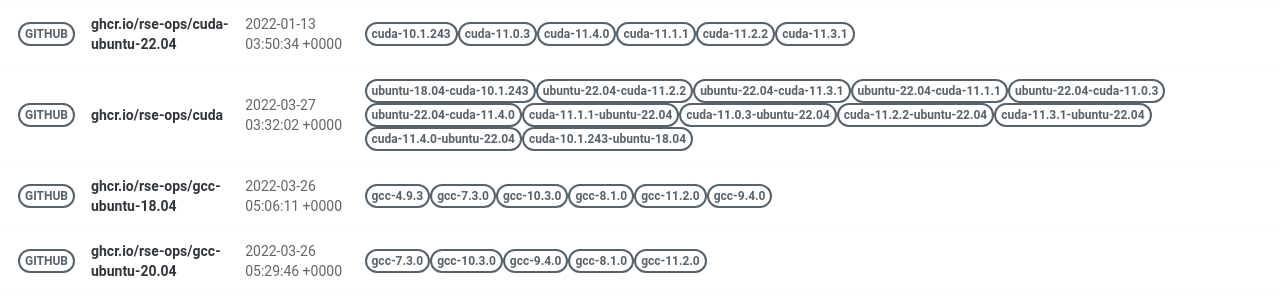
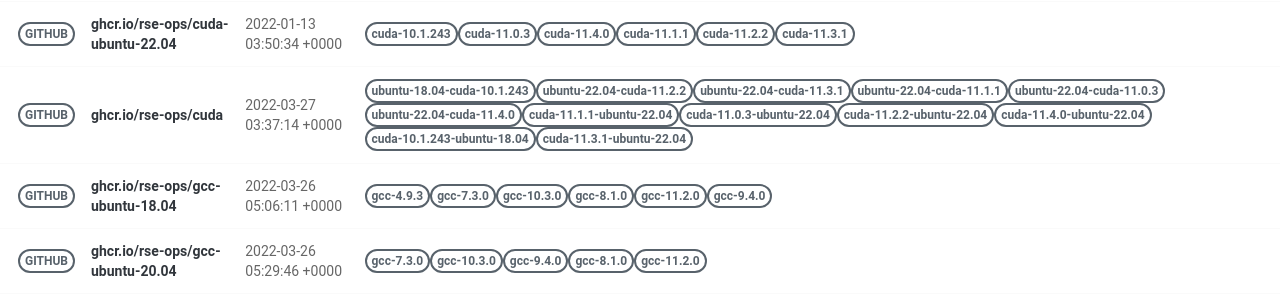
Before and after one commit to rse-ops/docker-images, a Jekyll site: the page built from pages/index.md, in a window 1280 px wide. Shown: the part 428-728 px from the top of the page. Built offline with Jekyll 4.4.1, drawn with Linux system fonts in a browser that asks for light colours; nearby versions of some CDN libraries.

Commit message:
Automated push to update library 2022-03-27

```diff
--- a/_library/ghcr.io-rse-ops-cuda.md
+++ b/_library/ghcr.io-rse-ops-cuda.md
@@ -1,7 +1,7 @@
 ---
 layout: container
 name: ghcr.io/rse-ops/cuda
-updated_at: 2022-03-27 03:32:02.971277
+updated_at: 2022-03-27 03:37:14.154173
 
 
 container_url: https://github.com/orgs/rse-ops/packages/container/package/cuda
@@ -33,14 +33,14 @@ versions:
  - tag: cuda-11.2.2-ubuntu-22.04
    dockerfile: https://github.com/rse-ops/docker-images/blob/main/ubuntu/cuda/Dockerfile
    manifest: https://crane.ggcr.dev/manifest/ghcr.io/rse-ops/cuda:cuda-11.2.2-ubuntu-22.04
- - tag: cuda-11.3.1-ubuntu-22.04
-   dockerfile: https://github.com/rse-ops/docker-images/blob/main/ubuntu/cuda/Dockerfile
-   manifest: https://crane.ggcr.dev/manifest/ghcr.io/rse-ops/cuda:cuda-11.3.1-ubuntu-22.04
  - tag: cuda-11.4.0-ubuntu-22.04
    dockerfile: https://github.com/rse-ops/docker-images/blob/main/ubuntu/cuda/Dockerfile
    manifest: https://crane.ggcr.dev/manifest/ghcr.io/rse-ops/cuda:cuda-11.4.0-ubuntu-22.04
  - tag: cuda-10.1.243-ubuntu-18.04
    dockerfile: https://github.com/rse-ops/docker-images/blob/main/ubuntu/cuda/Dockerfile
    manifest: https://crane.ggcr.dev/manifest/ghcr.io/rse-ops/cuda:cuda-10.1.243-ubuntu-18.04
+ - tag: cuda-11.3.1-ubuntu-22.04
+   dockerfile: https://github.com/rse-ops/docker-images/blob/main/ubuntu/cuda/Dockerfile
+   manifest: https://crane.ggcr.dev/manifest/ghcr.io/rse-ops/cuda:cuda-11.3.1-ubuntu-22.04
 
 ---
```
